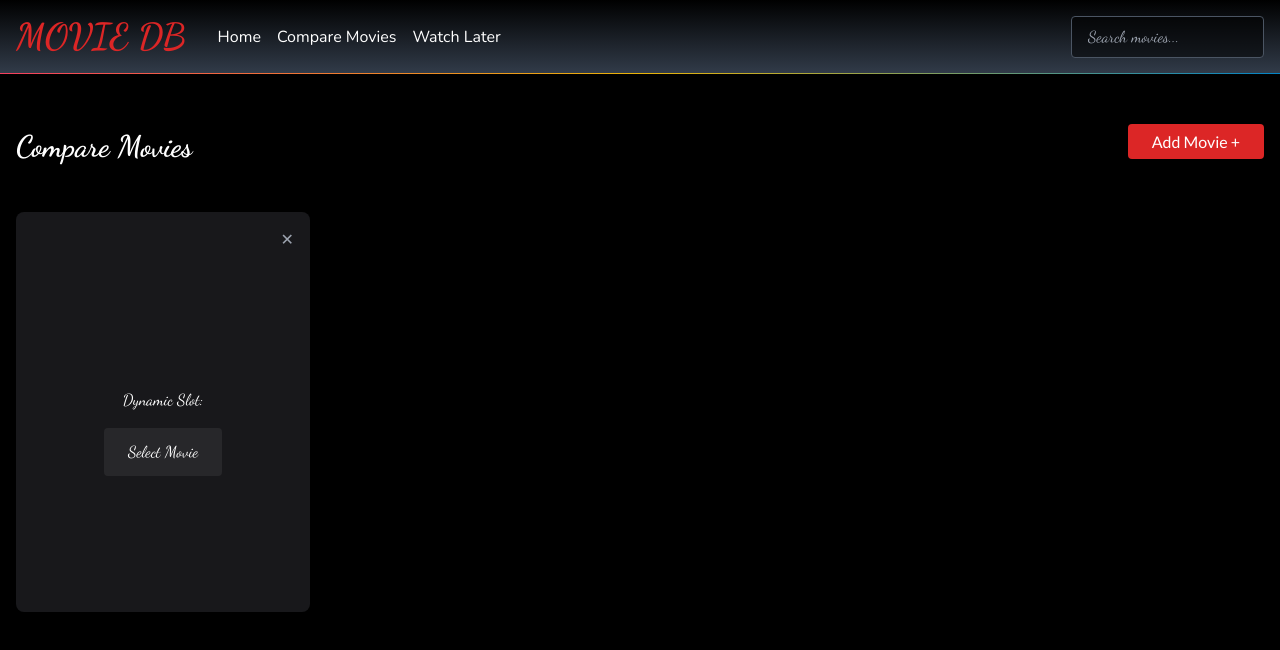
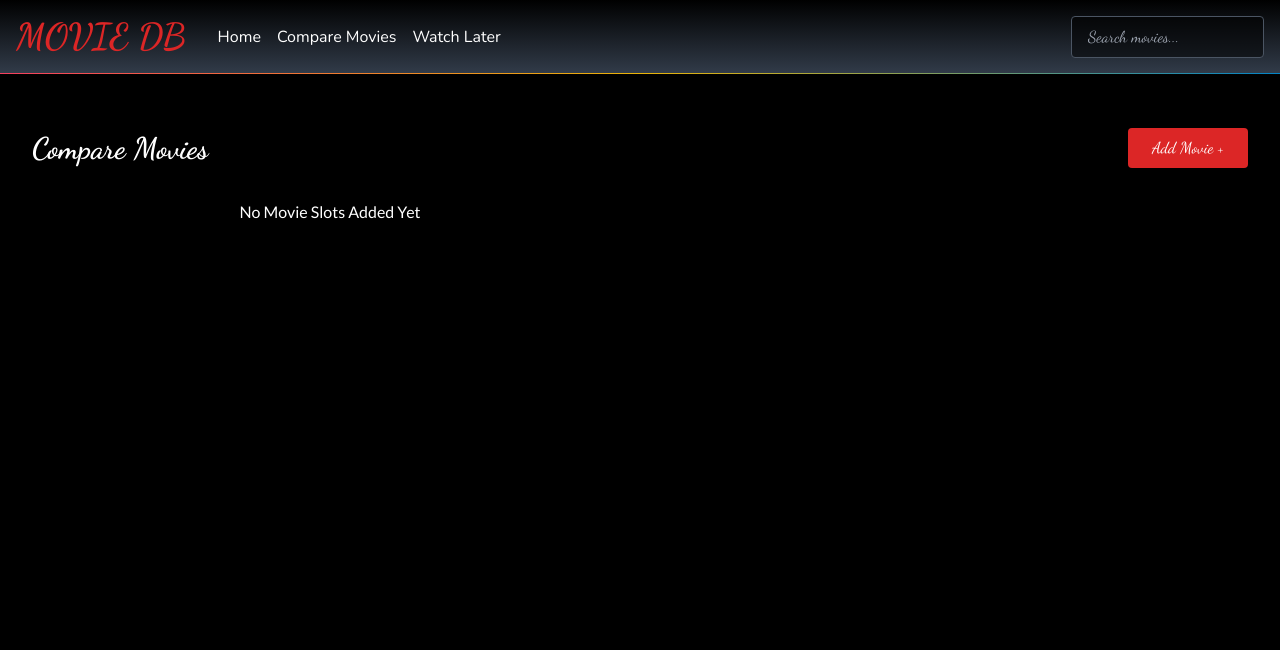
Before and after one commit to muhamash/movie-db, a Next.js app: page /compare in a window 1280 px wide. Shown: the top 650 px of the page. Built offline with nearby package versions, Linux system fonts and the light colour scheme.

Commit message:
dynamic slot init

```diff
--- /dev/null
+++ b/app/compare/@slot/[slotId]/page.js
@@ -0,0 +1,35 @@
+"use client";
+
+import { useRouter, useSearchParams } from "next/navigation";
+
+export default function DynamicSlotPage({ params }) {
+  const { slotId } = params;
+  const router = useRouter();
+  const searchParams = useSearchParams();
+
+  // Remove slotId and update the URL
+  const handleClose = () => {
+    const params = new URLSearchParams(searchParams);
+    params.delete("slotId", slotId);
+    router.push(`?${params.toString()}`);
+  };
+
+  return (
+    <div className="bg-zinc-900 rounded-lg p-4 flex flex-col min-h-[400px]">
+      <div className="flex justify-end mb-4">
+        <button
+          onClick={handleClose}
+          className="text-gray-400 hover:text-white transition"
+        >
+          ✕x
+        </button>
+      </div>
+      <div className="flex-grow flex flex-col items-center justify-center">
+        <p className="text-white mb-4">Dynamic Slot: {slotId}</p>
+        <button className="bg-zinc-800 text-white px-6 py-3 rounded hover:bg-zinc-700 transition">
+          Select Movie
+        </button>
+      </div>
+    </div>
+  );
+}
--- /dev/null
+++ b/app/compare/@slot/default.js
@@ -0,0 +1,5 @@
+import React from 'react'
+
+export default async function default() {
+  return null
+}
--- /dev/null
+++ b/app/compare/@slot/page.js
@@ -0,0 +1,3 @@
+export default function page() {
+  return null
+}
--- a/app/compare/@slotId/default.js
+++ /dev/null
@@ -1,7 +0,0 @@
-export default function DefaultSlot() {
-  return (
-    <div className="bg-zinc-800 rounded-lg p-6 text-white text-center">
-      <p>No movie slots added yet. Click "Add Movie +" to start!</p>
-    </div>
-  );
-}
--- a/app/compare/@slotId/layout.js
+++ /dev/null
@@ -1,3 +0,0 @@
-export default function SlotLayout({ children }) {
-  return <div className="grid gap-6 md:grid-cols-2">{children}</div>;
-}
--- a/app/compare/@slotId/page.js
+++ /dev/null
@@ -1,17 +0,0 @@
-export default function DynamicSlotPage({ params }) {
-  const { slotId } = params;
-
-  return (
-    <div className="bg-zinc-900 rounded-lg p-4 flex flex-col min-h-[400px]">
-      <div className="flex justify-end mb-4">
-        <button className="text-gray-400 hover:text-white">✕</button>
-      </div>
-      <div className="flex-grow flex flex-col items-center justify-center">
-        <p className="text-white mb-4">Dynamic Slot: {slotId}</p>
-        <button className="bg-zinc-800 text-white px-6 py-3 rounded hover:bg-zinc-700 transition-colors">
-          Select Movie
-        </button>
-      </div>
-    </div>
-  );
-}
--- a/app/compare/layout.js
+++ b/app/compare/layout.js
@@ -5,13 +5,13 @@ export const metadata = {
 
 export default async function ComparisonRootLayout({
     children,
-    slotId,
+    slot,
 }) {
     return (
         <div className="container mx-auto px-4 pt-24 pb-8">
             { children }
             <div className="grid gap-6 md:grid-cols-2">
-                {slotId}
+                {slot}
             </div>
         </div>
     );
--- a/app/compare/page.js
+++ b/app/compare/page.js
@@ -1,19 +1,46 @@
 "use client";
 
 import Link from "next/link";
+import { useRouter, useSearchParams } from "next/navigation";
 
 export default function ComparePage() {
+  const router = useRouter();
+  const searchParams = useSearchParams();
+  const slotIds = searchParams.getAll("slotId");
+
+  const addNewSlot = () => {
+    const newSlotId = `slot-${Date.now()}`;
+    const params = new URLSearchParams(searchParams);
+    params.append("slotId", newSlotId);
+    router.push(`?${params.toString()}`);
+  };
+
   return (
-    <div className="flex justify-between items-center my-8">
-      <h1 className="text-3xl font-bold mb-4">Compare Movies</h1>
-
-      <div className="mb-6">
-        <Link
-          href={`?slotId=slot-${Date.now()}`}
-          className="bg-red-600 px-6 py-2 rounded hover:bg-red-700 transition-colors font-lato"
+    <div className="container mx-auto my-8 px-4">
+      <div className="flex justify-between items-center mb-8">
+        <h1 className="text-3xl font-bold">Compare Movies</h1>
+        <button
+          onClick={addNewSlot}
+          className="bg-red-600 text-white px-6 py-2 rounded hover:bg-red-700 transition"
         >
           Add Movie +
-        </Link>
+        </button>
+      </div>
+
+      <div className="grid gap-6 md:grid-cols-2">
+        {slotIds.length === 0 ? (
+          <p className="text-white text-center font-lato">No Movie Slots Added Yet</p>
+        ) : (
+          slotIds.map((id) => (
+            <Link
+              key={id}
+              href={`?${searchParams.toString()}`}
+              className="bg-zinc-800 rounded-lg p-6 text-white text-center"
+            >
+              {id}
+            </Link>
+          ))
+        )}
       </div>
     </div>
   );
--- a/components/login/Login.jsx
+++ b/components/login/Login.jsx
@@ -1,3 +1,4 @@
+/* eslint-disable react/jsx-no-duplicate-props */
 export default async function Login() {
     return (
         <div className="w-full max-w-md bg-black/70 rounded-lg p-8 shadow-xl">
--- a/components/watchList/WatchList.jsx
+++ b/components/watchList/WatchList.jsx
@@ -7,7 +7,7 @@ export default async function WatchList() {
             <header className="mb-8">
                 <h1 className="text-4xl font-bold text-white">Watch Later</h1>
                 <p className="text-light/70 mt-2 font-lato">
-                    Movies you've saved to watch in the future
+                    Movies you&#39;ve saved to watch in the future
                 </p>
             </header>
 
```
Also changed, not shown: 1 other file (tests, documents, lock files or other folders).
